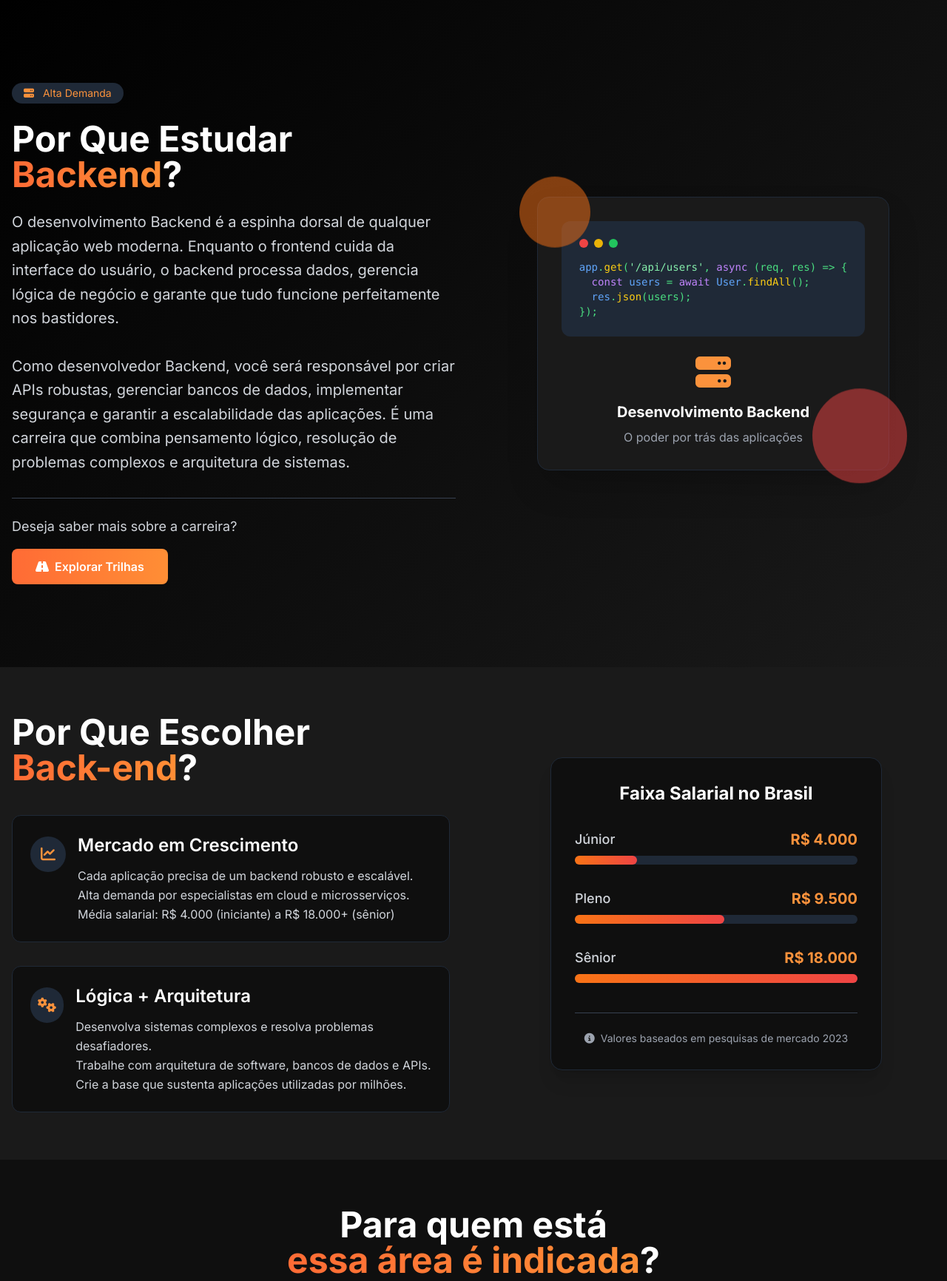
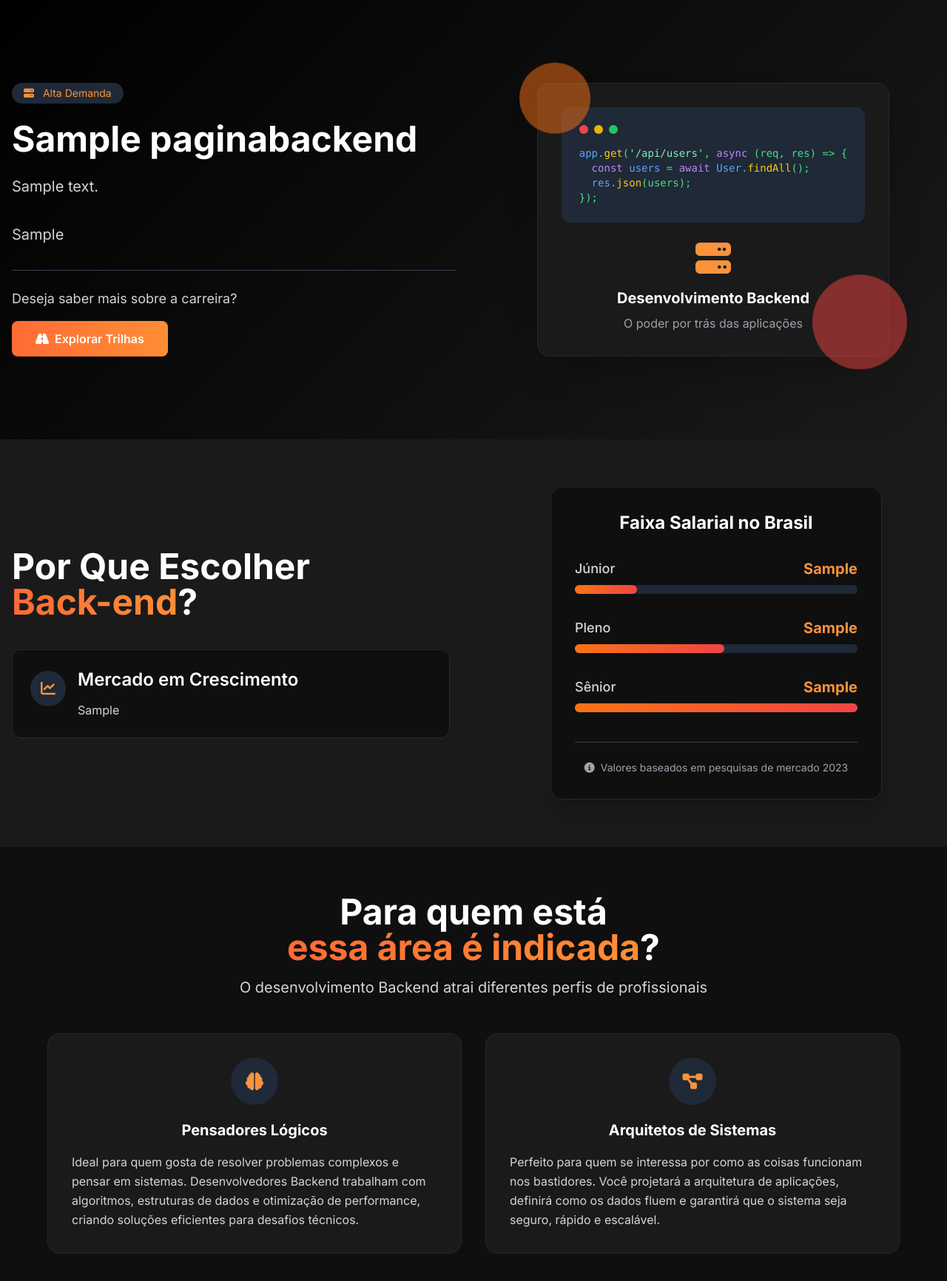
Before and after one commit to jeanlucqs/mapadajornada, a Django app: page /back/ in a window 1280 px wide. Shown: the part 89-1821 px from the top of the page at 74% size. Run offline with Django 5.2, Linux system fonts and the light colour scheme; a user stored in the database is signed in; tables that the repository leaves empty hold one stand-in row (values such as "Sample post"); some libraries are stand-ins or nearby versions.

Commit message:
areas dinamicas.

```diff
--- a/mapa/views.py
+++ b/mapa/views.py
@@ -50,13 +50,15 @@ def pagina_front(request):
 
 @login_required
 def pagina_back(request):
-    conteudo = PaginaBackend.objects.first()
-    return render(request, 'pagina_back.html', {'conteudo': conteudo})
+    area = PaginaBackend.objects.last()
+    return render(request, 'pagina_back.html', {'area': area})
 
 @login_required
 def pagina_mobile(request):
-    conteudo = PaginaMobile.objects.first()
-    return render(request, 'pagina_mobile.html', {'conteudo': conteudo})
+    area = PaginaMobile.objects.last()
+    return render(request, 'pagina_mobile.html', {'area': area})
+
+
 @login_required
 def perfil(request):
     perfil, created = Perfil.objects.get_or_create(user=request.user)
--- a/templates/pagina_back.html
+++ b/templates/pagina_back.html
@@ -14,20 +14,16 @@
                     <i class="fas fa-server mr-2"></i> Alta Demanda
                 </div>
                 <h1 class="text-4xl md:text-5xl font-bold mb-6 text-white leading-tight">
-                    Por Que Estudar
-                    <span class="text-gradient-backend">Backend</span>?
+                    {{ area.titulo_principal|default:"Por Que Estudar Backend?" }}
                 </h1>
                 <p class="text-xl text-gray-300 mb-8 leading-relaxed">
-                    O desenvolvimento Backend é a espinha dorsal de qualquer aplicação web moderna.
-                    Enquanto o frontend cuida da interface do usuário, o backend processa dados,
-                    gerencia lógica de negócio e garante que tudo funcione perfeitamente nos bastidores.
+                    {{ area.descricao_principal|default:"O desenvolvimento Backend é a espinha dorsal de qualquer aplicação web moderna. Enquanto o frontend cuida da interface do usuário, o backend processa dados, gerencia lógica de negócio e garante que tudo funcione perfeitamente nos bastidores." }}
                 </p>
+                {% if area.motivo_escolher %}
                 <p class="text-xl text-gray-300 mb-8 leading-relaxed">
-                    Como desenvolvedor Backend, você será responsável por criar APIs robustas,
-                    gerenciar bancos de dados, implementar segurança e garantir a escalabilidade
-                    das aplicações. É uma carreira que combina pensamento lógico, resolução de
-                    problemas complexos e arquitetura de sistemas.
+                    {{ area.motivo_escolher }}
                 </p>
+                {% endif %}
 
                 <div class="flex flex-col items-start gap-4 border-t border-gray-700 pt-6">
                     <p class="text-gray-300 text-lg">Deseja saber mais sobre a carreira?</p>
@@ -78,6 +74,23 @@
                     <span class="text-gradient-backend">Back-end</span>?
                 </h2>
 
+                {% if area.motivo_escolher %}
+                <div class="space-y-8">
+                    <div class="bg-primary p-6 rounded-xl card-hover border border-gray-800">
+                        <div class="flex items-start">
+                            <div class="w-12 h-12 rounded-full bg-gray-800 flex items-center justify-center mr-4 mt-1">
+                                <i class="fas fa-chart-line text-orange-400 text-xl"></i>
+                            </div>
+                            <div>
+                                <h3 class="text-2xl font-semibold mb-3 text-white">Mercado em Crescimento</h3>
+                                <p class="text-gray-300 leading-relaxed">
+                                    {{ area.motivo_escolher|linebreaksbr }}
+                                </p>
+                            </div>
+                        </div>
+                    </div>
+                </div>
+                {% else %}
                 <div class="space-y-8">
                     <div class="bg-primary p-6 rounded-xl card-hover border border-gray-800">
                         <div class="flex items-start">
@@ -111,6 +124,7 @@
                         </div>
                     </div>
                 </div>
+                {% endif %}
             </div>
 
             <div class="bg-primary text-white rounded-2xl p-8 w-full max-w-md mx-auto shadow-xl border border-gray-800">
@@ -119,7 +133,7 @@
                     <div>
                         <div class="flex justify-between items-center mb-2">
                             <p class="font-medium text-gray-300">Júnior</p>
-                            <span class="font-bold text-orange-400 text-xl">R$ 4.000</span>
+                            <span class="font-bold text-orange-400 text-xl">{{ area.faixa_junior|default:"R$ 4.000" }}</span>
                         </div>
                         <div class="w-full bg-gray-800 rounded-full h-3">
                             <div class="bg-gradient-to-r from-orange-500 to-red-500 h-3 rounded-full" style="width: 22%"></div>
@@ -129,7 +143,7 @@
                     <div>
                         <div class="flex justify-between items-center mb-2">
                             <p class="font-medium text-gray-300">Pleno</p>
-                            <span class="font-bold text-orange-400 text-xl">R$ 9.500</span>
+                            <span class="font-bold text-orange-400 text-xl">{{ area.faixa_pleno|default:"R$ 9.500" }}</span>
                         </div>
                         <div class="w-full bg-gray-800 rounded-full h-3">
                             <div class="bg-gradient-to-r from-orange-500 to-red-500 h-3 rounded-full" style="width: 53%"></div>
@@ -139,7 +153,7 @@
                     <div>
                         <div class="flex justify-between items-center mb-2">
                             <p class="font-medium text-gray-300">Sênior</p>
-                            <span class="font-bold text-orange-400 text-xl">R$ 18.000</span>
+                            <span class="font-bold text-orange-400 text-xl">{{ area.faixa_senior|default:"R$ 18.000" }}</span>
                         </div>
                         <div class="w-full bg-gray-800 rounded-full h-3">
                             <div class="bg-gradient-to-r from-orange-500 to-red-500 h-3 rounded-full" style="width: 100%"></div>
@@ -158,6 +172,21 @@
 </section>
 
 <!-- Target Audience -->
+{% if area.publico_alvo %}
+<section class="py-16 bg-primary">
+    <div class="container mx-auto px-4">
+        <div class="max-w-6xl mx-auto text-center">
+            <h2 class="text-4xl md:text-5xl font-bold mb-4 text-white">
+                Para quem está<br>
+                <span class="text-gradient-backend">essa área é indicada</span>?
+            </h2>
+            <p class="text-xl text-gray-300 max-w-2xl mx-auto mb-12">
+                {{ area.publico_alvo }}
+            </p>
+        </div>
+    </div>
+</section>
+{% else %}
 <section class="py-16 bg-primary">
     <div class="container mx-auto px-4">
         <div class="max-w-6xl mx-auto text-center">
@@ -197,8 +226,25 @@
         </div>
     </div>
 </section>
+{% endif %}
 
 <!-- What You Will Learn -->
+{% if area.conteudo_aprendizado %}
+<section class="py-16 bg-secondary">
+    <div class="container mx-auto px-4">
+        <div class="max-w-7xl mx-auto">
+            <h2 class="text-4xl md:text-5xl font-bold text-center mb-4 text-white">
+                O que você <span class="text-gradient-backend">irá aprender</span>?
+            </h2>
+            <div class="bg-primary text-white rounded-2xl p-8 card-hover border border-gray-800">
+                <p class="text-gray-300 leading-relaxed text-lg">
+                    {{ area.conteudo_aprendizado|linebreaksbr }}
+                </p>
+            </div>
+        </div>
+    </div>
+</section>
+{% else %}
 <section class="py-16 bg-secondary">
     <div class="container mx-auto px-4">
         <div class="max-w-7xl mx-auto">
@@ -267,8 +313,25 @@
         </div>
     </div>
 </section>
+{% endif %}
 
 <!-- Professions in the Area -->
+{% if area.profissoes %}
+<section class="py-16 bg-primary">
+    <div class="container mx-auto px-4">
+        <div class="max-w-6xl mx-auto text-center">
+            <h2 class="text-4xl md:text-5xl font-bold mb-4 text-white">
+                Profissões <span class="text-gradient-backend">da Área</span>
+            </h2>
+            <div class="bg-secondary p-8 rounded-2xl card-hover border border-gray-800 text-left">
+                <p class="text-gray-300 leading-relaxed text-lg">
+                    {{ area.profissoes|linebreaksbr }}
+                </p>
+            </div>
+        </div>
+    </div>
+</section>
+{% else %}
 <section class="py-16 bg-primary">
     <div class="container mx-auto px-4">
         <div class="max-w-6xl mx-auto text-center">
@@ -314,6 +377,7 @@
         </div>
     </div>
 </section>
+{% endif %}
 
 <style>
     .gradient-bg {
```
Also changed, not shown: templates/pagina_mobile.html (+76 -11 lines).
